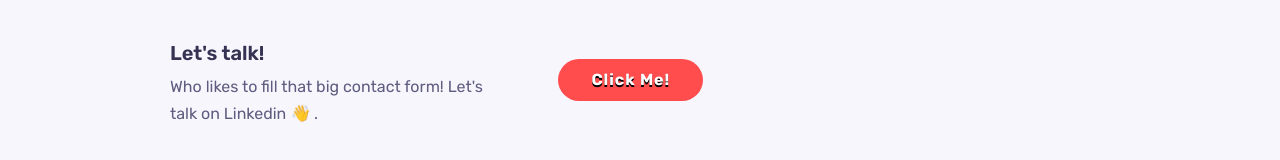
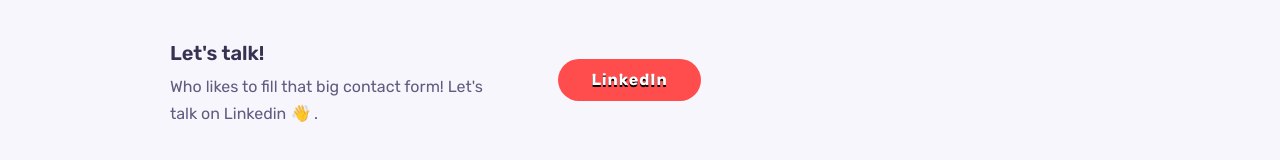
Before and after one commit to Suhelkhan12/Portfolio-old, a React (Create React App) app: page / in a window 1280 px wide. Shown: the part 3226-3386 px from the top of the page. Built offline with nearby package versions, Linux system fonts and the light colour scheme.

Commit message:
Changed click me to LinkedIn

```diff
--- a/src/components/contact/contact.jsx
+++ b/src/components/contact/contact.jsx
@@ -22,7 +22,7 @@
               target="_black"
               rel="noopener noreferrer"
             >
-              <span>Click Me!</span>
+              <span>LinkedIn</span>
             </a>
           </div>
         </div>
```
